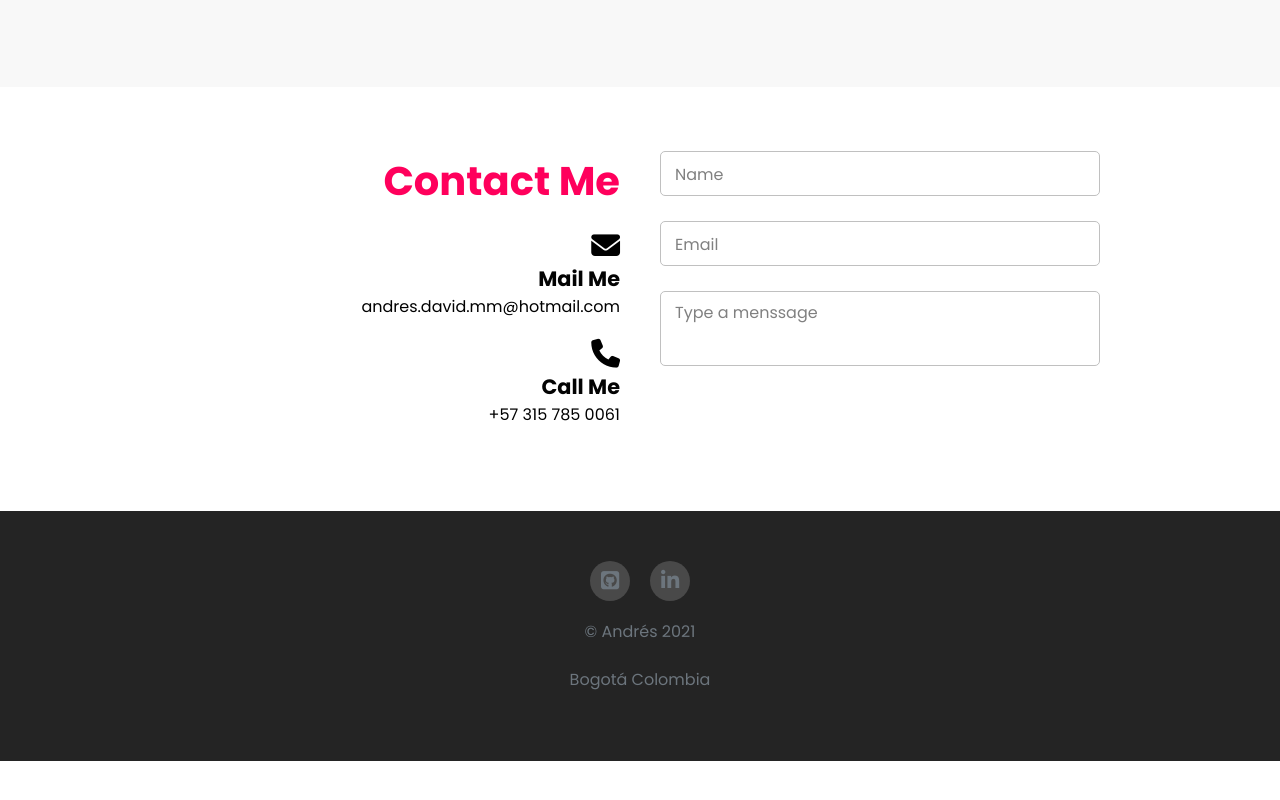
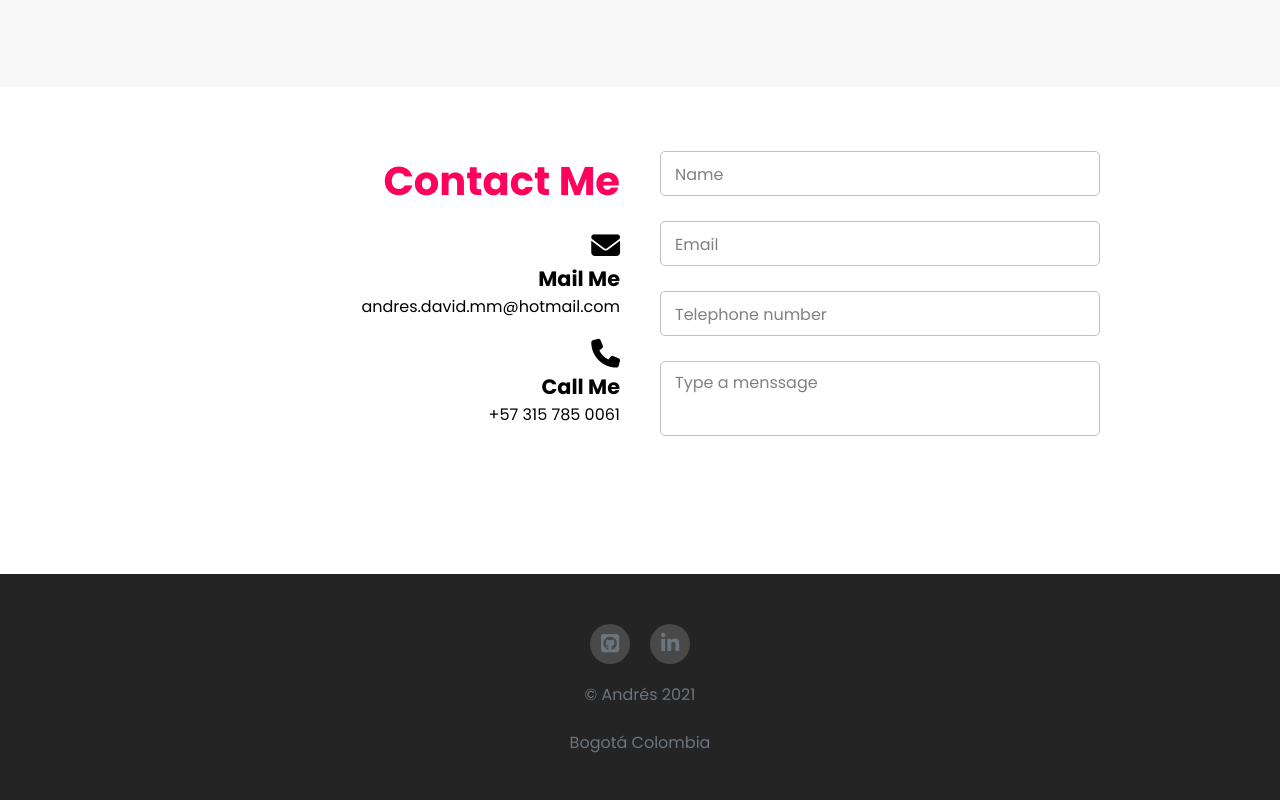
Before and after one commit to andreidem18/portfolio, a React (Create React App) app: page / in a window 1280 px wide. Shown: the part 3759-4559 px from the top of the page. Before the commit the page ends 4520 px from the top, so only its background shows below. Built offline with nearby package versions, Linux system fonts and the light colour scheme.

Commit message:
adding form functionality

```diff
--- a/package.json
+++ b/package.json
@@ -6,6 +6,7 @@
     "@testing-library/jest-dom": "^5.11.4",
     "@testing-library/react": "^11.1.0",
     "@testing-library/user-event": "^12.1.10",
+    "axios": "^0.21.1",
     "gsap": "^3.6.1",
     "node": "^15.12.0",
     "react": "^17.0.2",
--- a/src/components/ContactMe.js
+++ b/src/components/ContactMe.js
@@ -3,9 +3,20 @@ import {useDispatch, useSelector} from 'react-redux';
 import {addContactMe} from '../actions/actionsGenerator.js';
 import {gsap} from 'gsap';
 import { ScrollTrigger } from 'gsap/ScrollTrigger';
+import { useForm } from "react-hook-form";
+import axios from 'axios';
 gsap.registerPlugin(ScrollTrigger);
 
 const ContactMe = () => {
+
+    const {register, handleSubmit, reset} = useForm();
+
+    const onSubmit = (data) => {
+        const res = axios.post('https://emails-portfolio.herokuapp.com/send-email', data);
+        res.then(() => alert('Your message has been sent!'))
+        res.catch(() => alert('There was an error'));
+        reset();
+    }
 
     let contactMeSection = useRef(null);
     const isEnglish = useSelector((state) => state.isEnglish);
@@ -41,17 +52,21 @@ const ContactMe = () => {
         <section className="contact-me" ref={el => contactMeSection = el}>
             <h2 className="title">{isEnglish ? 'Contact Me' : 'Contáctame'}</h2>
             <div className="col-6">
-                <form action="">
+                <form action="" onSubmit={handleSubmit(onSubmit)}>
                     <div className="input-field transition-3">
-                        <input type="text" required/>
+                        <input type="text" name="name" ref={register()} required/>
                         <label>{isEnglish ? 'Name' : 'Nombre'}</label>
                     </div>
                     <div className="input-field transition-3">
-                        <input type="email" required/>
+                        <input type="email" name="email" ref={register()} required/>
                         <label>Email</label>
                     </div>
+                    <div className="input-field transition-3">
+                        <input type="text" name="phone" ref={register()} required/>
+                        <label>{isEnglish ? 'Telephone number' : 'Número de teléfono'}</label>
+                    </div>
                     <div className="input-field-ta transition-3">
-                        <textarea rows="3" type="text" required/>
+                        <textarea rows="3" type="text" name="message" ref={register()} required/>
                         <label>{isEnglish ? 'Type a menssage' : 'Escribe un mensaje'}</label>
                     </div>
                     <button className="transition-3">{isEnglish ? 'Submit' : 'Enviar'}</button>
--- a/src/components/Footer.js
+++ b/src/components/Footer.js
@@ -5,7 +5,7 @@ const Footer = () => {
                 <a href="https://github.com/andreidem18" target="_blank" rel="noreferrer">
                     <i className="fab fa-github-square"></i>
                 </a>
-                <a href="https://www.linkedin.com/in/andrés-david.mendoza-márquez-867a1b175" target="_blank" rel="noreferrer">
+                <a href="https://www.linkedin.com/in/andrés-david-mendoza-márquez-867a1b175" target="_blank" rel="noreferrer">
                     <i className="fab fa-linkedin-in"></i>
                 </a>
             </div>
--- a/src/components/NavBar.js
+++ b/src/components/NavBar.js
@@ -99,7 +99,7 @@ const NavBar = () => {
                 <a href="https://github.com/andreidem18" target="_blank" rel="noreferrer">
                     <i className="fab fa-github-square"></i>
                 </a>
-                <a href="https://www.linkedin.com/in/andrés-david.mendoza-márquez-867a1b175" target="_blank" rel="noreferrer">
+                <a href="https://www.linkedin.com/in/andrés-david-mendoza-márquez-867a1b175" target="_blank" rel="noreferrer">
                     <i className="fab fa-linkedin-in"></i>
                 </a>
                 <button onClick={() => dispatch(changeLanguage())}>
@@ -128,7 +128,7 @@ const NavBar = () => {
                         <i className="fab fa-github-square"></i>
                         <span> {"  "}GitHub</span>
                     </a>
-                    <a href="https://www.linkedin.com/in/andrés-david.mendoza-márquez-867a1b175" target="_blank" rel="noreferrer">
+                    <a href="https://www.linkedin.com/in/andrés-david-mendoza-márquez-867a1b175" target="_blank" rel="noreferrer">
                         <i className="fab fa-linkedin-in"></i>
                         <span> {"  "}LinkedIn</span>
 
--- a/src/styles/ContactMe.scss
+++ b/src/styles/ContactMe.scss
@@ -78,6 +78,10 @@ input:valid ~ label, textarea:valid ~ label{
     color: #1da1f2;
 }
 
+input:-webkit-autofill:focus {
+    transition: background-color 5000s ease-in-out 0s;
+}
+
 .input-field-ta{
     height: 75px;
 
```
Also changed, not shown: 1 other file (tests, documents, lock files or other folders).
